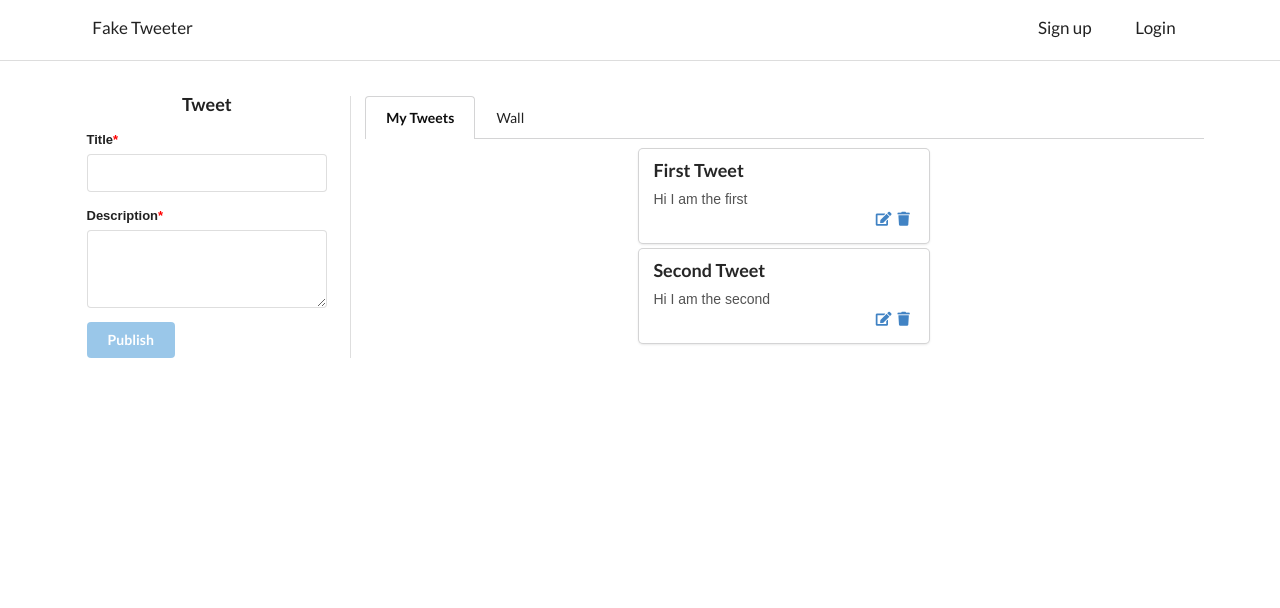
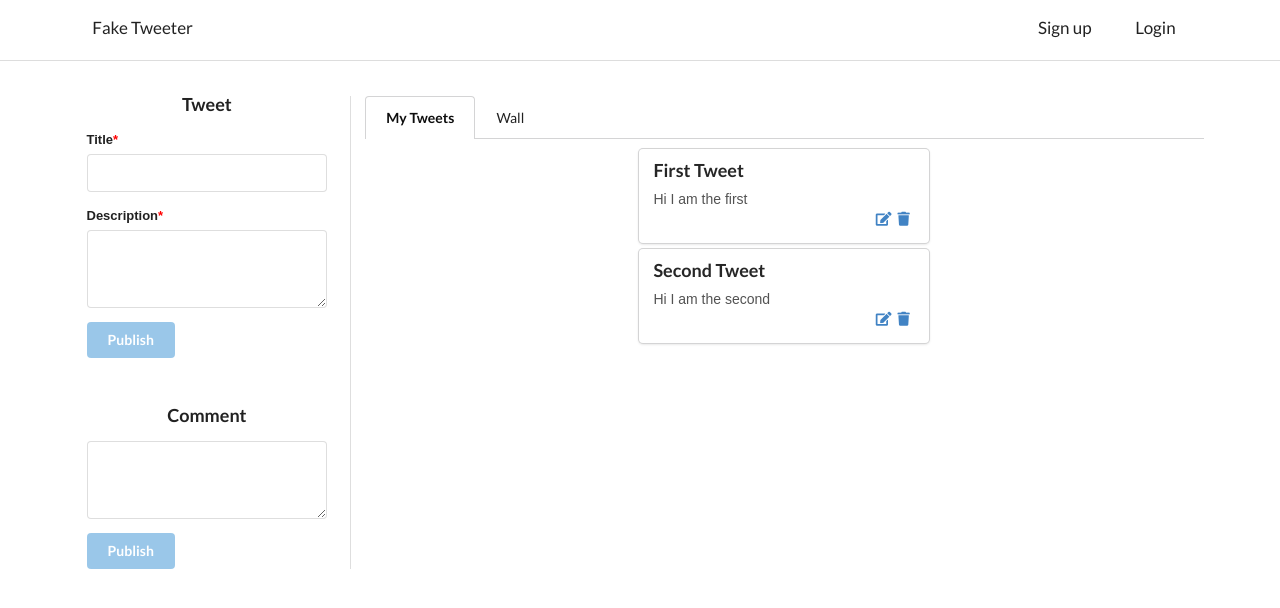
Before and after one commit to ivanpilot/tweet-client, a React (Create React App) app: page /tweets in a window 1280 px wide. Shown: the top 608 px of the page. Built offline with nearby package versions, Linux system fonts and the light colour scheme.

Commit message:
implement basic functionalities for adding comment to a specific tweet

```diff
--- a/src/actions/ActionTypes.js
+++ b/src/actions/ActionTypes.js
@@ -4,3 +4,6 @@ export const DELETE_TWEET = 'DELETE_TWEET';
 export const TRIGGER_THREAD = 'TRIGGER_THREAD';
 export const TRIGGER_EDITABLE = 'TRIGGER_EDITABLE';
 export const TRIGGER_ACTIVABLE = 'TRIGGER_ACTIVABLE';
+export const ADD_COMMENT = 'ADD_COMMENT';
+export const EDIT_COMMENT = 'EDIT_COMMENT';
+export const DELETE_COMMENT = 'DELETE_COMMENT';
--- /dev/null
+++ b/src/actions/Comment.js
@@ -0,0 +1,29 @@
+import * as types from './ActionTypes';
+
+export function addComment(comment){
+  return {
+    type: types.ADD_COMMENT,
+    comment: comment,
+  }
+}
+
+export function editComment(comment){
+  return {
+    type: types.EDIT_COMMENT,
+    comment: comment,
+  }
+}
+
+export function deleteComment(id){
+  return {
+    type: types.DELETE_COMMENT,
+    id: id
+  }
+}
+
+export function triggerEditable(id){
+  return {
+    type: types.TRIGGER_EDITABLE,
+    id: id
+  }
+}
--- a/src/components/EditableComment.js
+++ b/src/components/EditableComment.js
@@ -24,7 +24,7 @@ export const EditableComment = (props) => {
               <div className='editable-tweet'>
                 <Comment
                   comment={comment}
-                  editableTweet={props.editableTweet}
+                  editableComment={props.editableComment}
                   onEditClick={props.onEditClick}
                   onTrashClick={props.onTrashClick}
                 />
--- /dev/null
+++ b/src/components/FormComment.js
@@ -0,0 +1,101 @@
+import React from 'react';
+import FieldInput from './FieldInput';
+
+class FormComment extends React.Component{
+  state = {
+    comment: {
+      id: (this.props.comment && this.props.comment.id) || '',
+      description: (this.props.comment && this.props.comment.description) || '',
+    },
+    fieldErrors: {}
+  }
+
+  onInputChange = ({name, value, error}) => {
+    const comment = this.state.comment;
+    const fieldErrors = this.state.fieldErrors;
+    comment[name] = value;
+    fieldErrors[name] = error;
+    this.setState({comment, fieldErrors})
+  }
+
+  validate(){
+    const comment = this.state.comment;
+    const fieldErrors = this.state.fieldErrors;
+    const errMessages = Object.keys(fieldErrors).filter((k) => fieldErrors[k]);
+
+    if(!comment.description) return true;
+    if(errMessages.length) return true;
+    return false;
+  }
+
+  onSubmitForm = () => {
+    const comment = {
+      ...this.state.comment,
+      activeTweetId: this.props.activeTweet,
+    };
+    if(this.validate()) return;
+    this.props.onSubmitForm(comment, this.props.editableComment); /////OOOOOOOOOOOO
+    this.setState({
+      comment: {
+        id: '',
+        description: ''
+      },
+      fieldErrors: {}
+    })
+
+  }
+
+  render(){
+    const comment = this.props.comment
+    return(
+      <div className={(comment && comment.id) ? ("ui cards") : null}>
+        <div className="card">
+          <div className="content">
+            <div className='ui form'>
+              <div className="field">
+                <FieldInput
+                  name='description'
+                  format='area'
+                  value={this.state.comment.description}
+                  onChange={this.onInputChange}
+                  validate={(value) => (value ? false : 'Description is required')}
+                />
+              </div>
+              {
+                (comment && comment.id) ? (
+                  <div>
+                    <button
+                      className='ui medium blue button'
+                      disabled={this.validate()}
+                      onClick={this.onSubmitForm}
+                    >
+                      Edit
+                    </button>
+                    <button
+                      className='ui medium red button'
+                      onClick={() => this.props.closeEditable(comment.id)}
+                    >
+                      Close
+                    </button>
+                  </div>
+                ) : (
+                  <button
+                    className='ui medium blue button'
+                    disabled={this.validate()}
+                    onClick={this.onSubmitForm}
+                  >
+                    Publish
+                  </button>
+                )
+              }
+            </div>
+          </div>
+        </div>
+      </div>
+    )
+  }
+
+
+}
+
+export default FormComment;
--- a/src/components/VerticalMenu.js
+++ b/src/components/VerticalMenu.js
@@ -1,5 +1,6 @@
 import React from 'react';
 import { AddTweetInput } from '../containers/AddTweetInput';
+import { AddCommentInput } from '../containers/AddCommentInput';
 import '../styles/VerticalMenu.css';
 
 export const VerticalMenu = (props) => (
@@ -8,5 +9,10 @@ export const VerticalMenu = (props) => (
       Tweet
     </div>
     <AddTweetInput />
+    <br/>
+    <div className='ui header item center aligned'>
+      Comment
+    </div>
+    <AddCommentInput />
   </div>
 )
--- /dev/null
+++ b/src/containers/AddCommentInput.js
@@ -0,0 +1,37 @@
+// import React from 'react';
+import { connect } from 'react-redux';
+import { bindActionCreators } from 'redux';
+import { getActiveTweet } from '../reducers/TweetsById';
+import { addComment } from '../actions/Comment';
+import FormComment from '../components/FormComment';
+
+// import { apiTweet } from '../client/ApiTweet';
+
+function onSubmitForm(comment, activeTweetId){ //, editableId
+  // if(editableId){
+  //   return (dispatch) => {
+  //     dispatch(triggerEditable(editableId))
+  //     dispatch(addTweet(tweet))
+  //   }
+  // } else {
+    return (dispatch) => {
+      dispatch(addComment(comment))
+    }
+  // }
+}
+
+const mapStateToProps = (state) => ({
+  activeTweet: getActiveTweet(state.tweetsById)
+  // editableComment: getEditableComment(state.commentsById)
+})
+
+const mapDispatchToProps = (dispatch) => {
+  return bindActionCreators({
+    onSubmitForm
+  }, dispatch)
+}
+
+export const AddCommentInput = connect(
+  mapStateToProps,
+  mapDispatchToProps,
+) (FormComment)
--- a/src/reducers/CommentsById.js
+++ b/src/reducers/CommentsById.js
@@ -54,7 +54,7 @@ function newComment(comment){
     id: uuid.v4(),
     comment: {
       description: comment.description,
-      tweet_id: comment.activeTweet.id,
+      tweet_id: comment.activeTweetId,
       editable: false,
       ownership: true
     }
```
